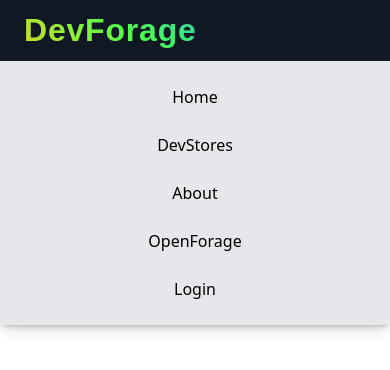
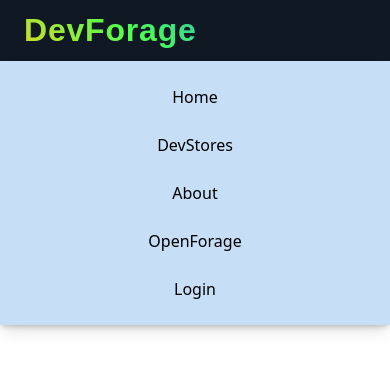
Before and after one commit to raushan-sinha/dev-forage, a React (Vite) app: page / in a window 390 px wide. Both pictures are taken after a click on the button 358 px from the left and 30 px from the top of the page. Shown: the top 370 px of the page. Built offline with nearby package versions, Linux system fonts and the light colour scheme; some icons are missing.

Commit message:
Menu bar background-color changed

```diff
--- a/src/components/Navbar.jsx
+++ b/src/components/Navbar.jsx
@@ -2,11 +2,6 @@ import React from 'react'
 import { useState } from "react";
 import MenuIcon from '@mui/icons-material/Menu';
 import ClearIcon from '@mui/icons-material/Clear';
-import HomeIcon from '@mui/icons-material/Home';
-import DeviceHubIcon from '@mui/icons-material/DeviceHub';
-import InfoIcon from '@mui/icons-material/Info';
-import OpenInNewIcon from '@mui/icons-material/OpenInNew';
-import LoginIcon from '@mui/icons-material/Login';
 import { navData } from '../project-data/navbarData';
 
 export default function Navbar() {
@@ -47,7 +42,7 @@ export default function Navbar() {
 
                 {/* Mobile MenuIcon */}
                 {isOpen && (
-                    <div className="md:hidden bg-gray-200 backdrop-blur-lg shadow-lg">
+                    <div className="md:hidden bg-[#c6def6] backdrop-blur-lg shadow-lg">
                         <ul className="flex flex-col items-center space-y-6 py-6 text-black font-medium">
                             {navData.navLinks.map((link) => (
                                 <li key={link.id}>
```
